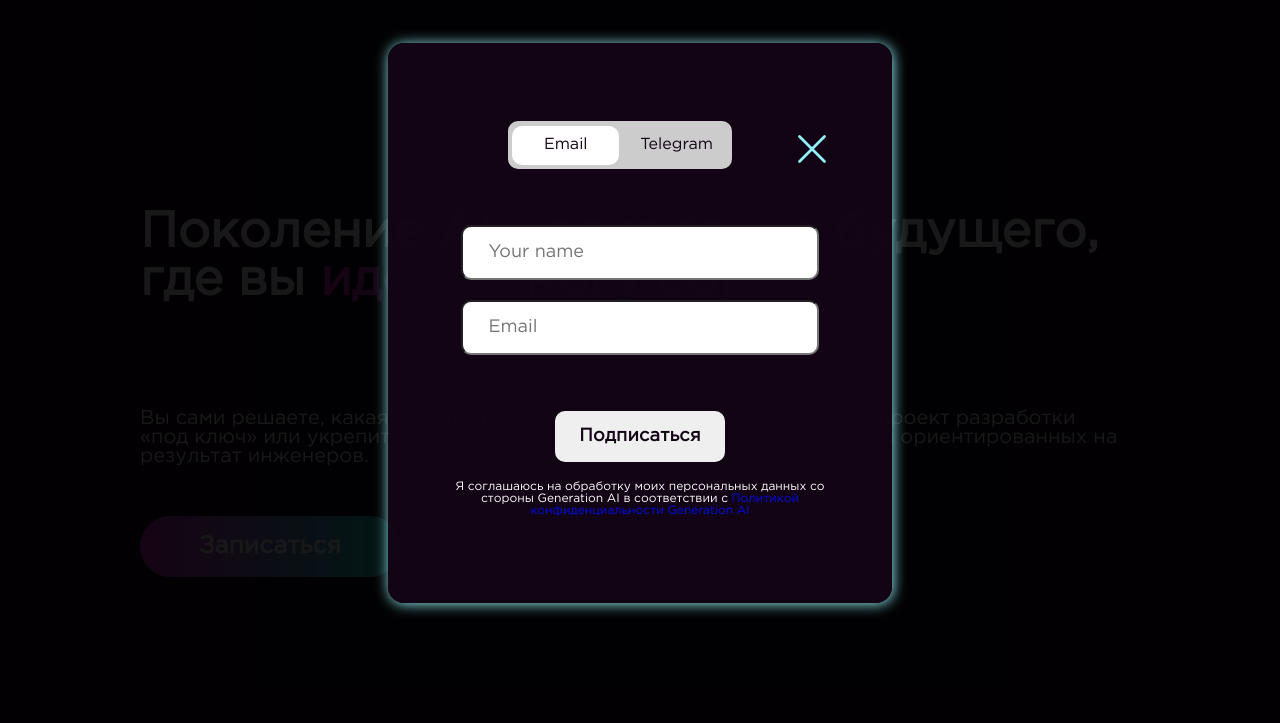
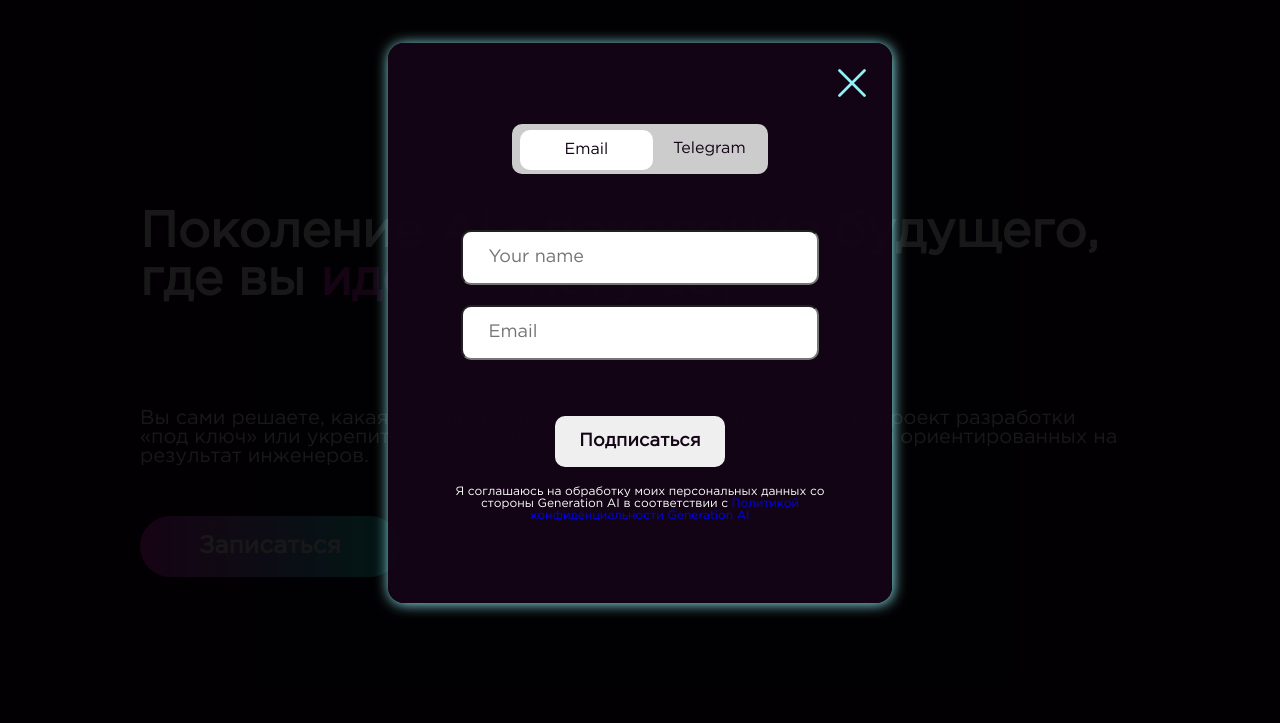
Before and after one commit to golden-gates-sf/generation-ai, a website built with Parcel: page src/index.html in a window 1280 px wide. Both pictures are taken after a click on the button "Записаться". Shown: the part 77-800 px from the top of the page. Built offline with nearby package versions, Linux system fonts and the light colour scheme; files whose address does not match are found by name.

Commit message:
fix: change cross position form

```diff
--- a/src/index.html
+++ b/src/index.html
@@ -11,12 +11,12 @@
     <div class="main-container">
       <section class="form-overlay">
         <form>
+          <button class="form-close-btn" id="form-close-btn"><img src="./img/icons/menu_icons/close-cross.svg" /></button>
           <div class="form-header">
             <label class="switch">
               <input type="checkbox" id="switch-checkbox">
               <span class="slider" id="slider"></span>
             </label>
-            <button class="form-close-btn" id="form-close-btn"><img src="./img/icons/menu_icons/close-cross.svg" /></button>
           </div>
           <div class="form-input-container" id="form-input-container">
             <input
@@ -34,7 +34,7 @@
               class="form-input"
             />
           </div>
-          <div class="form-submit-container">
+          <div class="form-submit-container" id="form-submit-container">
             <button type="submit" class="form-submit-btn" id="form-submit-btn">Подписаться</button>
             <label for="form-submit-btn">Я соглашаюсь на обработку моих персональных данных со стороны Generation AI в соответствии с <a href="#">Политикой конфиденциальности Generation AI</a></label>
           </div>
--- a/src/js/index.js
+++ b/src/js/index.js
@@ -51,9 +51,10 @@ langBtn.addEventListener("click", () => {
 });
 
 registerBtn.addEventListener("click", () => {
-  // const formInputContainer = document.getElementById("form-input-container");
+  const formInputContainer = document.getElementById("form-input-container");
   const slider = document.getElementById("slider");
   const switchCheckbox = document.querySelector("#switch-checkbox");
+  const submitContainer = document.getElementById("form-submit-container");
 
   let switchMode = "Email";
   slider.innerText = "Telegram";
@@ -72,7 +73,14 @@ registerBtn.addEventListener("click", () => {
 
       if (switchMode === "Email") {
         slider.style.justifyContent = "start";
-        slider.innerText = "Email"
+        slider.innerText = "Email";
+        // formInputContainer.remove();
+        // submitContainer.remove();
+        // slider.insertAdjacentHTML("afterend", `
+        //     <label for="form-submit-btn">Я соглашаюсь на обработку моих персональных данных со стороны Generation AI в соответствии с <a href="#">Политикой конфиденциальности Generation AI</a></label>
+        //     <button type="submit" class="form-submit-btn" id="telegram-btn">Открыть телеграм</button>
+
+        //   `)
         switchMode = "Telegram";
         slider.setAttribute("data-before", switchMode);
       }
--- a/src/style/style.scss
+++ b/src/style/style.scss
@@ -74,19 +74,34 @@ a {
       padding: 10px 60px;
       border-radius: 16px;
       box-shadow: 1px 1px 14px $light-blue;
+      position: relative;
+
+      .form-close-btn {
+        padding: 0;
+        line-height: 0;
+        background: none;
+        justify-self: end;
+        position: absolute;
+        top: 0;
+        right: 0;
+        padding: 20px;
+
+        img {
+          height: 40px;
+        }
+      }
 
       .form-header {
         width: 100%;
-        display: grid;
-        grid-template-rows: 1fr;
-        grid-template-columns: 4fr 1fr;
-        gap: 1.8rem;
+        display: flex;
+        justify-content: center;
+        align-items: center;
 
         .switch {
           position: relative;
           display: inline-block;
-          width: 14em;
-          height: 120%;
+          width: 16em;
+          height: 50px;
           justify-self: end;
           align-self: end;
         }
@@ -112,15 +127,15 @@ a {
           display: flex;
           align-items: center;
           justify-content: end;
-          padding: 0 1.2em 0 2.2em;
+          padding: 0 1.4em 0 2.2em;
         }
 
         .slider:before {
           position: absolute;
           content: "";
           height: 80%;
-          width: 6.7em;
-          left: 4px;
+          width: 8.3em;
+          left: 8px;
           bottom: 4px;
           background-color: white;
           -webkit-transition: transform .4s;
@@ -144,17 +159,6 @@ a {
           -webkit-transform: translateX(6.7em);
           -ms-transform: translateX(6.7em);
           transform: translateX(6.7em);
-        }
-
-        .form-close-btn {
-          padding: 0;
-          line-height: 0;
-          background: none;
-          justify-self: end;
-
-          img {
-            height: 40px;
-          }
         }
       }
 
```
Also changed, not shown: dist/index.html, 8 other files.
